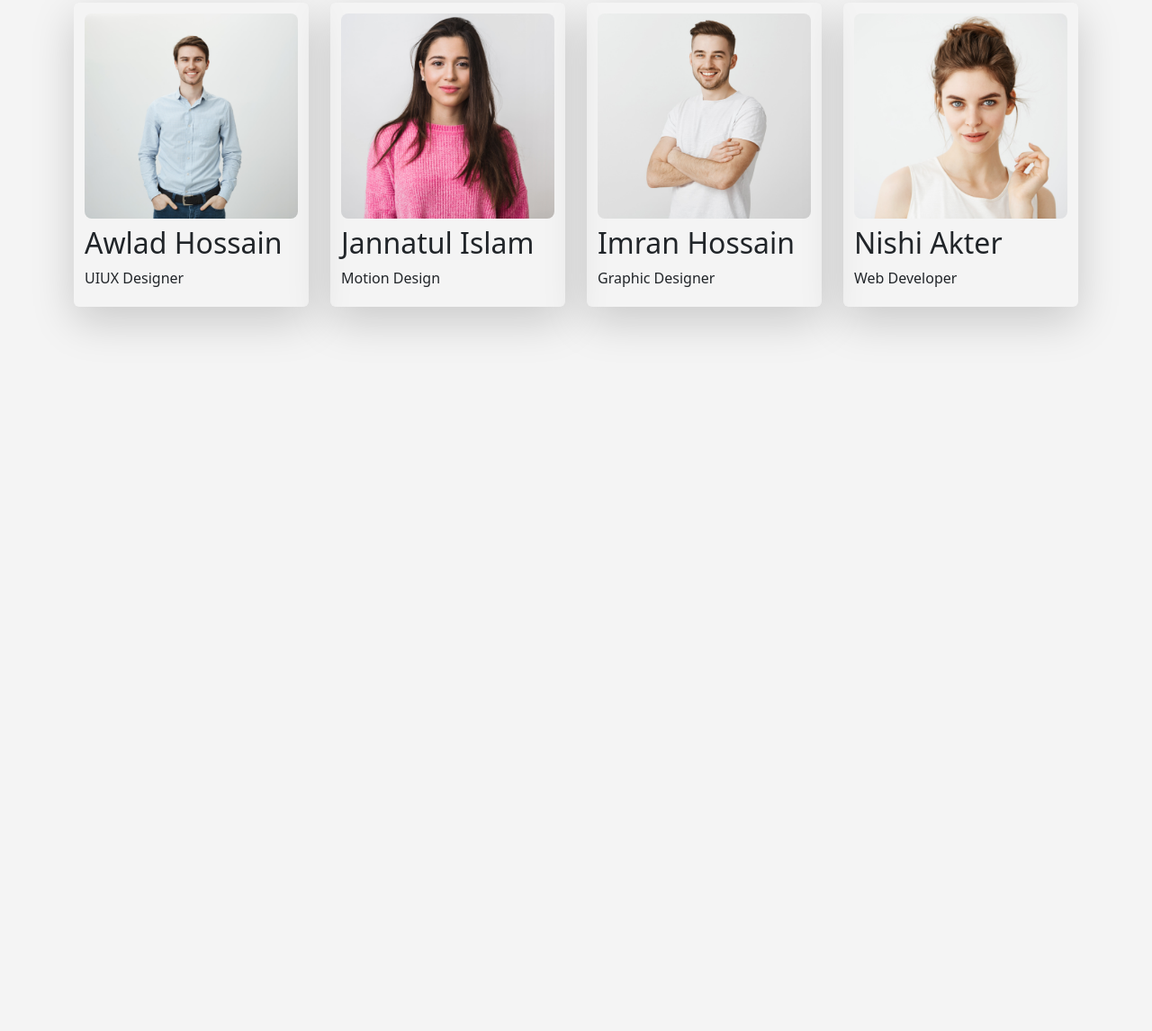
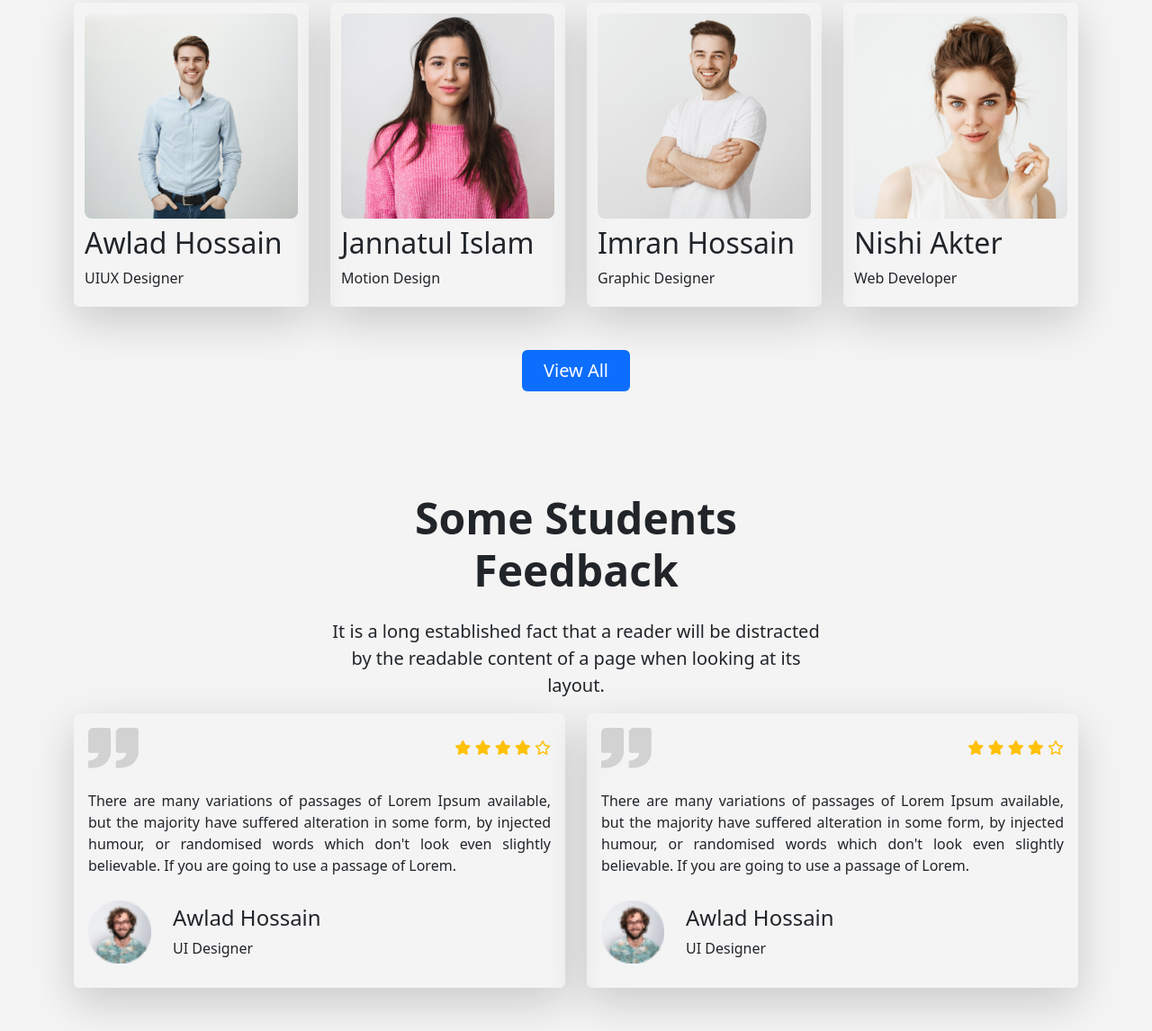
Before and after one commit to razan111/educationPro-website, a plain HTML site: page index.html in a window 1280 px wide. Shown: the part 2038-3184 px from the top of the page at 90% size. Before the commit the page ends 2443 px from the top, so only its background shows below. Drawn offline with nearby package versions, Linux system fonts and the light colour scheme.

Commit message:
student feedback section done

```diff
--- a/css/style.css
+++ b/css/style.css
@@ -25,3 +25,11 @@ p{
 .ready{
     background-color: #289BDE;
 }
+
+/* .fa-star{
+    color: ;
+} */
+
+.razan{
+    width: 70px;
+}
--- a/index.html
+++ b/index.html
@@ -6,6 +6,9 @@
     <meta name="viewport" content="width=device-width, initial-scale=1">
     <title>Bootstrap demo</title>
     <link href="https://cdn.jsdelivr.net/npm/bootstrap@5.2.0/dist/css/bootstrap.min.css" rel="stylesheet">
+
+    <!-- icon  -->
+    <script src="https://kit.fontawesome.com/d8ee1358cc.js" crossorigin="anonymous"></script>
 
     <!-- custom css link  -->
     <link rel="stylesheet" href="css/style.css">
@@ -170,14 +173,17 @@
                     </div>
 
                     <div class="col d-flex align-items-center">
-                       <div>
-                        <h3 class="display-4 fw-bold">Explore The elearning Institute</h3>
-                        <p class="fs-5">There are many variations of passages of Lorem Ipsum available, but the majority have suffered
-                            alteration in some form, by injected humour, or randomised words which don't look even slightly
-                            believable. If you are going to use a passage of Lorem Ipsum, you need to be sure.</p>
+                        <div>
+                            <h3 class="display-4 fw-bold">Explore The elearning Institute</h3>
+                            <p class="fs-5">There are many variations of passages of Lorem Ipsum available, but the
+                                majority have suffered
+                                alteration in some form, by injected humour, or randomised words which don't look even
+                                slightly
+                                believable. If you are going to use a passage of Lorem Ipsum, you need to be sure.</p>
 
-                        <p class="fs-5">Anything embarrassing hidden in the middle of text. All the Lorem Ipsum generators on the
-                            Internet tend to repeat predefined.</p>
+                            <p class="fs-5">Anything embarrassing hidden in the middle of text. All the Lorem Ipsum
+                                generators on the
+                                Internet tend to repeat predefined.</p>
 
 
                             <div class="row row-cols-lg-3 row-cols-md-2 row-cols-2 g-2">
@@ -197,7 +203,7 @@
                             <div class="btn btn-primary px-3 py-2">
                                 Read More
                             </div>
-                       </div>
+                        </div>
 
 
                     </div>
@@ -212,12 +218,15 @@
         <section class="my-5">
             <div class="container ">
                 <div class="ready rounded-3 p-lg-5 p-md-3 p-3 mx-md-0 mx-2">
-                    <div class="d-flex flex-lg-row flex-md-column flex-column justify-content-between align-items-center ">
+                    <div
+                        class="d-flex flex-lg-row flex-md-column flex-column justify-content-between align-items-center ">
                         <div class="w-100">
                             <h2 class="text-white display-5 fw-bold">Ready to join?</h2>
-                            <p class="text-white fs-5">It is a long established fact that a reader will be distracted by the readable content of a page when looking at its layout.</p>
+                            <p class="text-white fs-5">It is a long established fact that a reader will be distracted by
+                                the readable content of a page when looking at its layout.</p>
                         </div>
-                        <div class="w-100 d-flex justify-content-lg-end justify-content-md-center justify-content-center mt-lg-0 mt-md-4 mt-3 ">
+                        <div
+                            class="w-100 d-flex justify-content-lg-end justify-content-md-center justify-content-center mt-lg-0 mt-md-4 mt-3 ">
                             <a class="btn bg-white px-4 py-2 fs-4 text-primary" href="#">Register Now</a>
                         </div>
                     </div>
@@ -235,7 +244,8 @@
 
                 <div class="my-4 w-100">
                     <h2 class="display-5 fw-bold">Meet Our Successfull Students</h2>
-                <p class="fs-5">It is a long established fact that a reader will be distracted by the readable content of a page when looking at its layout.</p>
+                    <p class="fs-5">It is a long established fact that a reader will be distracted by the readable
+                        content of a page when looking at its layout.</p>
                 </div>
 
                 <div class="row row-cols-lg-4 row-cols-md-2 row-cols-1 g-4">
@@ -289,8 +299,105 @@
 
 
                 </div>
+                <div class="text-center">
+                    <button type="submit" class="bg-primary text-white mt-5 px-4 py-2 border border-0 fs-5 rounded-2">
+                        View All
+                    </button>
+                </div>
             </div>
         </section>
+
+
+
+        <!-- Some Students Feedback  -->
+
+
+
+                <section class="py-5">
+                    <div class="container">
+                        <div class="w-50 mx-auto text-center">
+
+                            <h2 class="display-5 fw-bold pb-3">Some Students Feedback</h2>
+                            <p class="text-center fs-5">It is a long established fact that a reader will be distracted by the
+                                readable content of a page when looking at its layout.</p>
+
+                        </div>
+                        <div class="row">
+                            <div class="col-lg-6 col-md-12 mb-lg-0 mb-md-5 mb-5">
+                              <div class="">
+                                <div class="card-body">
+                                    <div class="shadow-lg p-3 rounded-2">
+                                        <div class="d-flex justify-content-between align-items-center mb-4">
+                                            <img src="images/comma.png" alt="">
+                                            <div>
+                                                <i class="fa-solid fa-star text-warning"></i>
+                                                <i class="fa-solid fa-star text-warning"></i>
+                                                <i class="fa-solid fa-star text-warning"></i>
+                                                <i class="fa-solid fa-star text-warning"></i>
+                                                <i class="fa-regular fa-star text-warning"></i>
+                                            </div>
+                                        </div>
+
+
+                                        <p>There are many variations of passages of Lorem Ipsum available, but the majority have
+                                            suffered alteration in some form, by injected humour, or randomised words which don't look
+                                            even slightly believable. If you are going to use a passage of Lorem.</p>
+
+
+                                        <div class="d-flex align-items-center">
+                                            <img class="razan" src="images/student/student-5.png" alt="">
+                                            <div class="ms-4 pt-3">
+                                                <h4 class="p-0">Awlad Hossain</h4>
+                                                <p>UI Designer</p>
+                                            </div>
+                                        </div>
+                                    </div>
+                                </div>
+                              </div>
+                            </div>
+                            <div class="col-lg-6 col-md-12">
+                              <div class="">
+                                <div class="card-body">
+                                    <div class="shadow-lg p-3 rounded-2">
+                                        <div class="d-flex justify-content-between align-items-center mb-4">
+                                            <img src="images/comma.png" alt="">
+                                            <div>
+                                                <i class="fa-solid fa-star text-warning"></i>
+                                                <i class="fa-solid fa-star text-warning"></i>
+                                                <i class="fa-solid fa-star text-warning"></i>
+                                                <i class="fa-solid fa-star text-warning"></i>
+                                                <i class="fa-regular fa-star text-warning"></i>
+                                            </div>
+                                        </div>
+
+
+                                        <p>There are many variations of passages of Lorem Ipsum available, but the majority have
+                                            suffered alteration in some form, by injected humour, or randomised words which don't look
+                                            even slightly believable. If you are going to use a passage of Lorem.</p>
+
+
+                                        <div class="d-flex align-items-center">
+                                            <img class="razan" src="images/student/student-5.png" alt="">
+                                            <div class="ms-4 pt-3">
+                                                <h4 class="p-0">Awlad Hossain</h4>
+                                                <p>UI Designer</p>
+                                            </div>
+                                        </div>
+                                    </div>
+                                </div>
+                              </div>
+                            </div>
+                          </div>
+                    </div>
+                </section>
+
+
+
+            </div>
+        </section>
+
+
+
 
 
 
```
